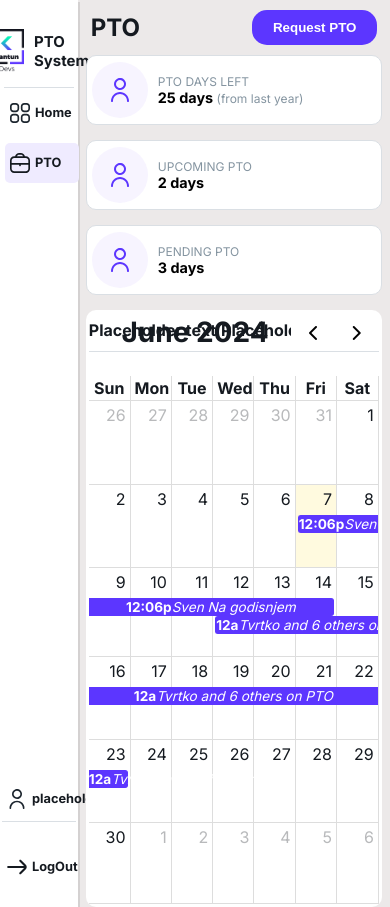
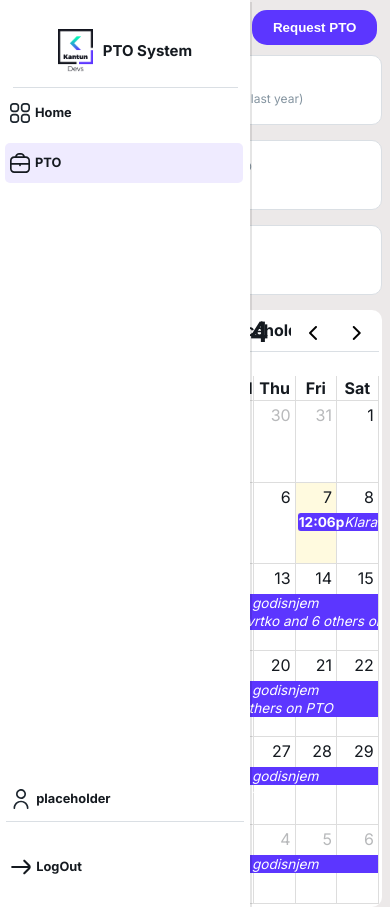
Before and after one commit to Sventajz/vacation-calendar, a Next.js app: page /dashboard/pto in a window 390 px wide. Built offline with nearby package versions, Linux system fonts and the light colour scheme.

Commit message:
making progress with responsive design, specificaly the sidebar menu

```diff
--- a/src/app/dashboard/layout.js
+++ b/src/app/dashboard/layout.js
@@ -12,11 +12,15 @@ const DashboardWrapper = styled.div`
   width: 100%;
 `;
 
+const MainStyle = styled.main`
+  z-index: 0;
+`;
+
 export default function Layout({ children }) {
   return (
     <DashboardWrapper>
       <SideBar />
-      <main>{children}</main>
+      <MainStyle>{children}</MainStyle>
     </DashboardWrapper>
   );
 }
--- a/src/components/Sidebar/index.js
+++ b/src/components/Sidebar/index.js
@@ -9,11 +9,17 @@ import {
   StyledLink,
 } from "./styled";
 import { usePathname } from "next/navigation";
+import { useState } from "react";
 
 export default function SideBar({ username = "placeholder" }) {
+  const [isOpen, setIsOpen] = useState();
+
+  const toggleIsOpen = () => {
+    setIsOpen(!isOpen);
+  };
   const pathname = usePathname();
   return (
-    <SideBarComponent>
+    <SideBarComponent $isOpen={isOpen} onClick={toggleIsOpen}>
       <Banner>
         <img src="/kantunlogo.svg" alt="Kantun Logo" />
         <h3>PTO System</h3>
--- a/src/components/Sidebar/styled.js
+++ b/src/components/Sidebar/styled.js
@@ -47,12 +47,21 @@ export const SideBarComponent = styled.div`
   background-color: #ffffff;
   height: 100%;
   width: 100%;
+  min-width: 250px;
   display: flex;
   flex-direction: column;
+  margin-right: 20px;
+  z-index: 1;
   box-shadow: 2px 2px rgba(1, 1, 1, 0.1);
-  @media (max-width: 768px) {
+  @media (max-width: 950px) {
     font-size: 0.8rem;
+    transition: 1s;
   }
+  ${({ $isOpen }) =>
+    $isOpen &&
+    css`
+      transform: translateX(-150px);
+    `};
 `;
 
 export const UserControls = styled.div`
--- a/src/components/pages/pto/calendarStyle.css
+++ b/src/components/pages/pto/calendarStyle.css
@@ -1,9 +1,14 @@
 .fc {
   height: 70vh;
+  z-index: -1;
 }
 
 #fc-dom-648 {
   font-size: 1rem;
+}
+
+.fc-event-main {
+  z-index: -1;
 }
 
 .fc-header-toolbar.fc-toolbar {
--- a/src/components/pages/pto/index.js
+++ b/src/components/pages/pto/index.js
@@ -17,7 +17,11 @@ import {
 } from "./styled";
 
 const events = [
-  { title: "Sven Na godisnjem", start: new Date(), end: new Date(2024, 5, 15) },
+  {
+    title: "Klara Na godisnjem",
+    start: new Date(),
+    end: new Date(2028, 5, 15),
+  },
   {
     title: `Tvrtko and 6 others on PTO`,
     start: new Date(2024, 5, 12),
```
